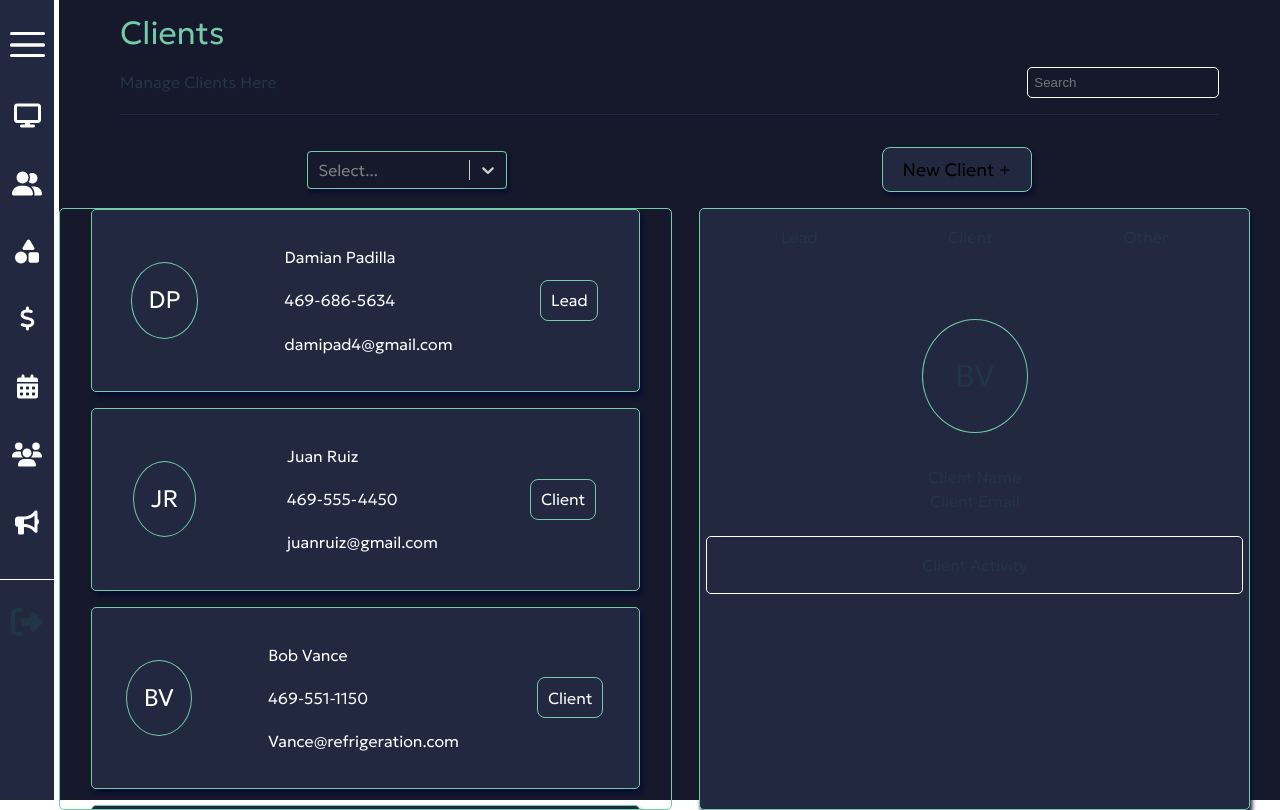
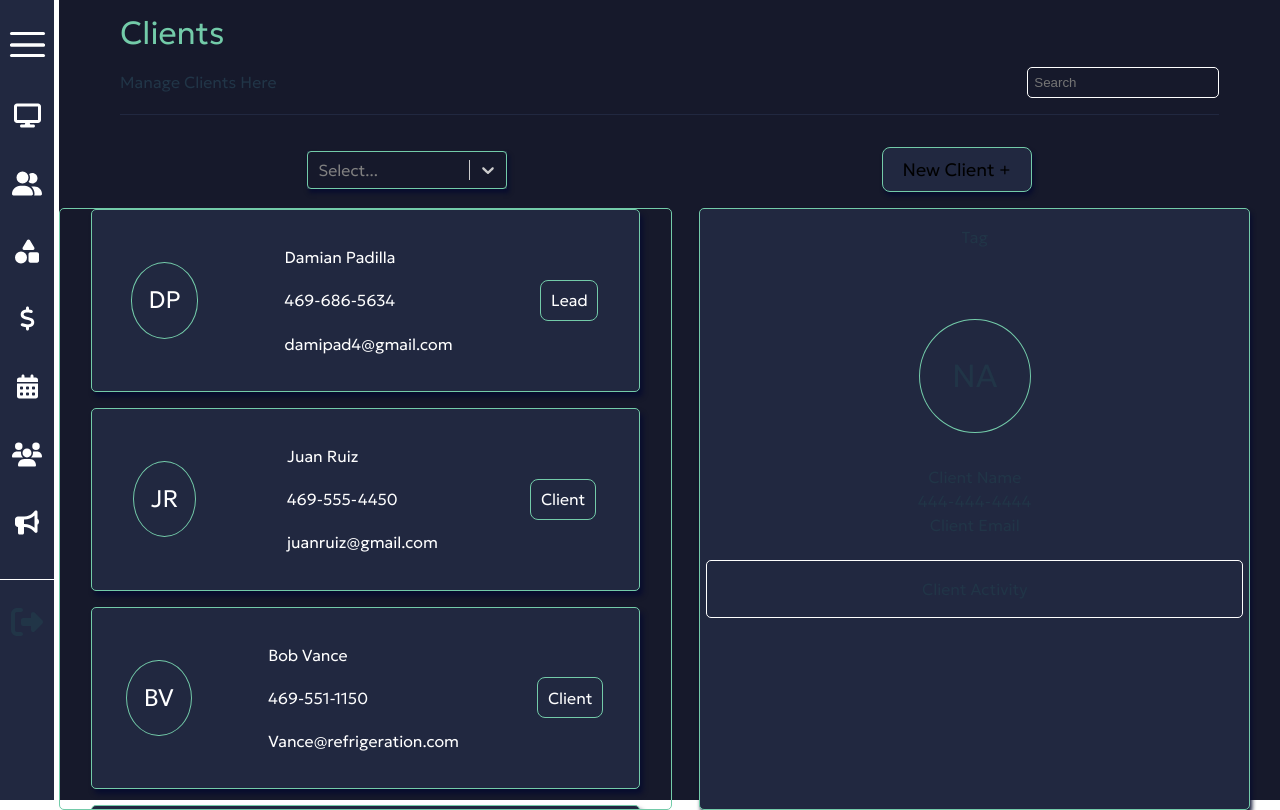
Before and after one commit to Damianpad/vivid, a React (Vite) app in the folder frontend/: page /clients in a window 1280 px wide. Built offline with nearby package versions, Linux system fonts and the light colour scheme.

Commit message:
feat: client info updated when card selected (viv-41)

```diff
--- a/frontend/components/ClientCard/ClientCard.jsx
+++ b/frontend/components/ClientCard/ClientCard.jsx
@@ -1,9 +1,13 @@
 import { StyledClientCard } from "./ClientCard.styles"
+import ClientInfo from "../ClientInfo/ClientInfo";
+import React, { useState } from 'react';
+
 
 const ClientCard = (props) => {
+
     return(
-        <StyledClientCard>
-                <div className="clientContainer">
+        <StyledClientCard className="hello">
+                <section className="clientContainer" >
 
                     <section className="clientPhoto">
                         <span>{props.initial}</span>
@@ -17,10 +21,10 @@ const ClientCard = (props) => {
 
 
                     <div className="clientTag">
-
                         <button className="tag">{props.tag}</button>
                     </div>
-                </div>
+                </section>
+
         </StyledClientCard>
     )
 }
--- a/frontend/components/ClientInfo/ClientInfo.jsx
+++ b/frontend/components/ClientInfo/ClientInfo.jsx
@@ -1,20 +1,25 @@
 import { StyledClientInfo } from "./ClientInfo.style";
+import React from 'react';
 
 
-export default function ClientInfo(){
+export default function ClientInfo(props){
+
     return(
-        <StyledClientInfo>
-            <section className="tagContainer">
-                <span>Lead</span>
+        <StyledClientInfo >
+
+            <section className="tagContainer" >
+                <span>{props.clientTag}</span>
+                {/* <span>Lead</span>
                 <span>Client</span>
-                <span>Other</span>
+                <span>Other</span> */}
             </section>
 
 
             <section className="infoContainer">
-                <span className="clientPhoto">BV</span>
-                <span>Client Name</span>
-                <span>Client Email</span>
+                <span className="clientPhoto">{props.initial}</span>
+                <span>{props.clientName}</span>
+                <span>{props.clientPhone}</span>
+                <span>{props.clientEmail}</span>
             </section>
 
             <section className="actionContainer">
--- a/frontend/src/pages/clients/client.jsx
+++ b/frontend/src/pages/clients/client.jsx
@@ -4,6 +4,10 @@ import SearchBar from '../../../components/SearchBar/SearchBar'
 import FilterSelector from '../../../components/FilterSelector/FilterSelector'
 import ClientInfo from '../../../components/ClientInfo/ClientInfo'
 import NewClientModal from '../../../components/NewClientModal/NewClientModal'
+import ClientDetails from '../../../components/ClientDetails/ClientDetails'
+
+
+import React, { useState } from 'react';
 
 export default function Client() {
     const clients = [
@@ -41,10 +45,29 @@ export default function Client() {
             tag: 'Other'
         }
 ]
+
+const [name, setName] = useState("Client Name")
+const [email, setEmail] = useState("Client Email")
+const [phone, setPhone] = useState("444-444-4444")
+const [initial, setInitial] = useState("NA")
+const [tag, setTag] = useState("Tag")
+
+
+const handleComponentSelection = () => {
+    console.log('Rendered component clicked!');
+    setName((clients[0].firstName + " " + clients[0].lastName))
+    setPhone(clients[0].phone)
+    setEmail(clients[0].email)
+    setInitial((clients[0].firstName[0]) + (clients[0].lastName[0]))
+    setTag(clients[0].tag)
+  };
+
+
     return(
         <StyledClient>
             <section className='clientHeader'>
                     <h1 className='clientTitle'>Clients</h1>
+
                 <section className='subContainer'>
                     <h2 className='clientSubtitle'>Manage Clients Here</h2>
                     <SearchBar />
@@ -56,28 +79,34 @@ export default function Client() {
 
                 <section className='new-client-container'>
                     <FilterSelector />
-
                     <NewClientModal />
                 </section>
             </section>
 
         <section className='clientBody'>
-            <section className='client-card-container'>
+            <section className='client-card-container' >
+                <section onClick={handleComponentSelection}>
                     <ClientCard
                         firstName={clients[0].firstName}
                         lastName={clients[0].lastName}
                         initial={(clients[0].firstName[0]) + (clients[0].lastName[0])}
                         phone={clients[0].phone}
                         email={clients[0].email}
-                    tag={clients[0].tag} />
+                        tag={clients[0].tag}
+                    />
+                </section>
 
+                <section >
                     <ClientCard
                         firstName={clients[1].firstName}
                         lastName={clients[1].lastName}
                         initial={(clients[1].firstName[0]) + (clients[1].lastName[0])}
                         phone={clients[1].phone}
                         email={clients[1].email}
-                    tag={clients[1].tag} />
+                        tag={clients[1].tag}
+                    />
+                </section>
+
 
                 <ClientCard
                     firstName={clients[2].firstName}
@@ -97,12 +126,15 @@ export default function Client() {
 
             </section>
                 <section className='clientInfoContainer'>
-                <ClientInfo />
+                    <ClientInfo
+                        clientTag={tag}
+                        clientName={name}
+                        clientPhone={phone}
+                        clientEmail={email}
+                        initial={initial}
+                    />
                 </section>
-
             </section>
-
-
 
         </StyledClient>
 
--- a/frontend/src/pages/dashboard/dashboard.jsx
+++ b/frontend/src/pages/dashboard/dashboard.jsx
@@ -20,7 +20,7 @@ export default function Dashboard() {
                     <h2 className='dashboardSubTitle'>Welcome Back Damian!</h2>
                     <SearchBar />
                 </section>
-            <hr class="custom-line"/>
+            <hr className="custom-line"/>
 
         </div>
         <div className="mainContainer">
```
Lines whose indentation alone changed are shown as unchanged.
